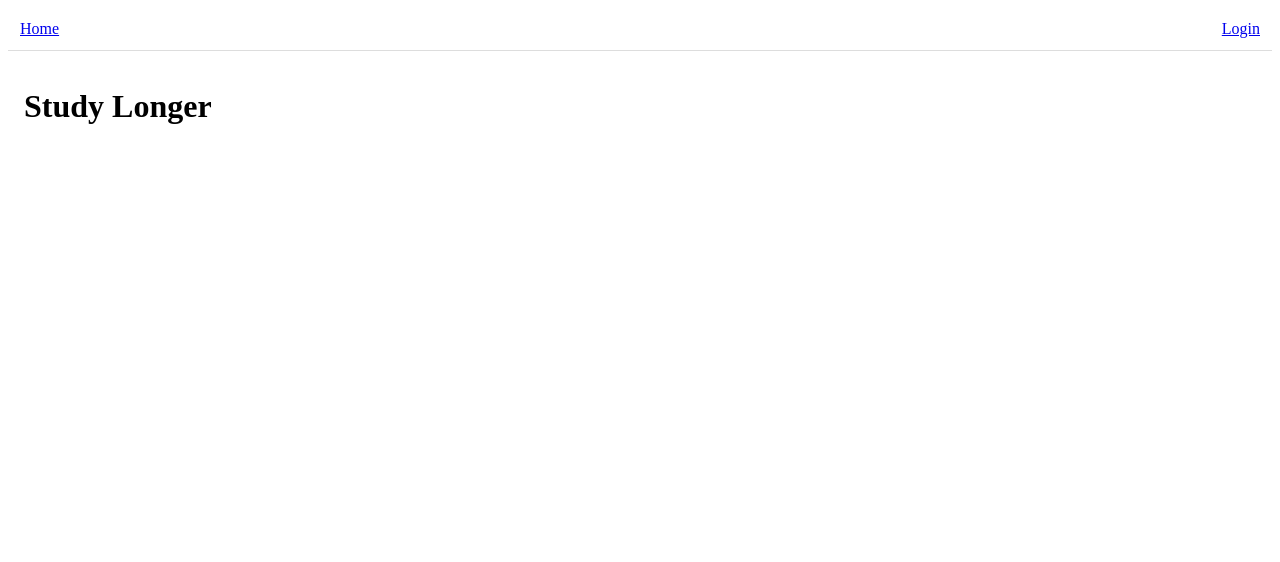
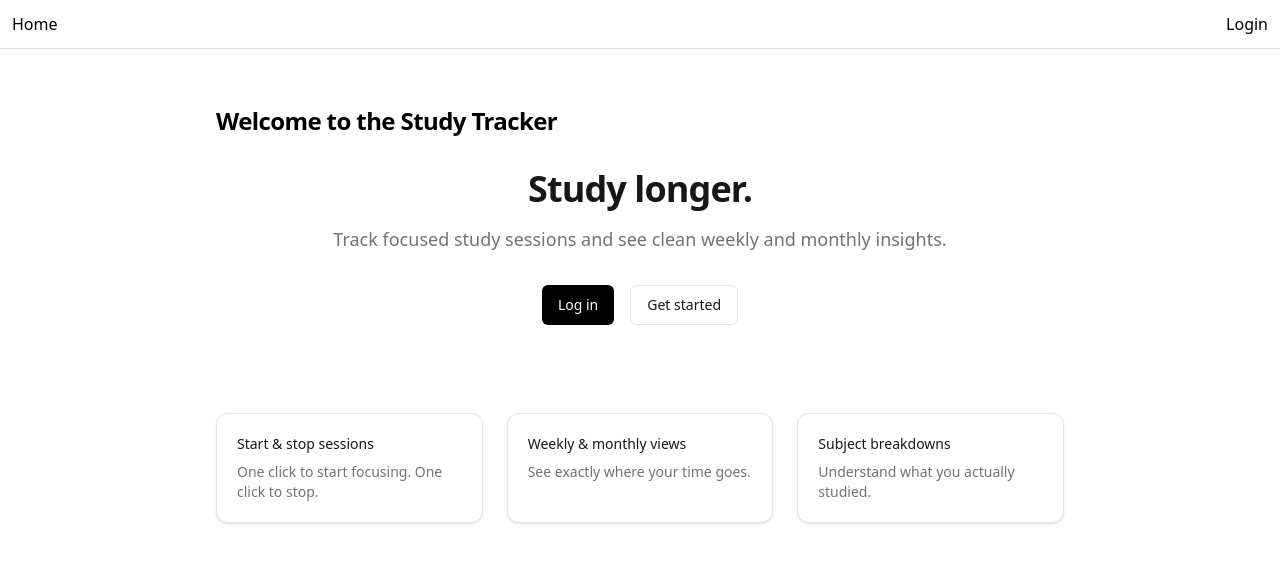
Before and after one commit to JackQinPSU/studyLonger, a React (Vite) app in the folder frontend/: page / in a window 1280 px wide. Shown: the top 562 px of the page. Built offline with nearby package versions, Linux system fonts and the light colour scheme; no server answers.

Commit message:
Dashboard and Landing Page frontend finished

```diff
--- a/frontend/package.json
+++ b/frontend/package.json
@@ -17,13 +17,18 @@
   },
   "devDependencies": {
     "@eslint/js": "^9.39.1",
+    "@tailwindcss/cli": "^4.1.18",
+    "@tailwindcss/postcss": "^4.1.18",
     "@types/react": "^19.2.5",
     "@types/react-dom": "^19.2.3",
     "@vitejs/plugin-react": "^5.1.1",
+    "autoprefixer": "^10.4.23",
     "eslint": "^9.39.1",
     "eslint-plugin-react-hooks": "^7.0.1",
     "eslint-plugin-react-refresh": "^0.4.24",
     "globals": "^16.5.0",
+    "postcss": "^8.5.6",
+    "tailwindcss": "^4.1.18",
     "vite": "^7.2.4"
   }
 }
--- /dev/null
+++ b/frontend/postcss.config.mjs
@@ -0,0 +1,5 @@
+export default {
+  plugins: {
+    "@tailwindcss/postcss": {},
+  },
+};
--- /dev/null
+++ b/frontend/src/components/Button.jsx
@@ -0,0 +1,21 @@
+export function PrimaryButton({ children, ...props }) {
+  return (
+    <button
+      {...props}
+      className="h-10 rounded-md bg-black px-4 text-sm font-medium text-white transition hover:bg-neutral-800 disabled:opacity-50"
+    >
+      {children}
+    </button>
+  );
+}
+
+export function SecondaryButton({ children, ...props }) {
+  return (
+    <button
+      {...props}
+      className="h-10 rounded-md border border-neutral-200 bg-white px-4 text-sm font-medium text-neutral-900 hover:bg-neutral-50 disabled:opacity-50"
+    >
+      {children}
+    </button>
+  );
+}
--- /dev/null
+++ b/frontend/src/components/Card.jsx
@@ -0,0 +1,13 @@
+export default function Card({ title, subtitle, children }) {
+  return (
+    <div className="rounded-xl border border-neutral-200 bg-white p-5 shadow-sm">
+      {(title || subtitle) && (
+        <div className="mb-4">
+          {title && <p className="text-sm font-medium text-neutral-900">{title}</p>}
+          {subtitle && <p className="mt-1 text-xs text-neutral-500">{subtitle}</p>}
+        </div>
+      )}
+      {children}
+    </div>
+  );
+}
--- /dev/null
+++ b/frontend/src/components/Page.jsx
@@ -0,0 +1,13 @@
+export default function Page({ title, description, children }) {
+  return (
+    <div className="min-h-screen bg-white">
+      <div className="mx-auto max-w-4xl px-6 py-10">
+        <h1 className="text-2xl font-semibold tracking-tight">{title}</h1>
+        {description && (
+          <p className="mt-1 text-sm text-neutral-500">{description}</p>
+        )}
+        <div className="mt-8 grid gap-6">{children}</div>
+      </div>
+    </div>
+  );
+}
--- /dev/null
+++ b/frontend/src/index.css
@@ -0,0 +1 @@
+@import "tailwindcss";
--- a/frontend/src/main.jsx
+++ b/frontend/src/main.jsx
@@ -1,7 +1,7 @@
 import React from "react";
 import ReactDOM from "react-dom/client";
 import { BrowserRouter, Routes, Route } from "react-router-dom";
-
+import "./index.css";
 import { AuthProvider } from "./context/AuthContext";
 import Layout from "./components/Layout";
 import Landing from "./pages/LandingPage";
--- a/frontend/src/pages/LandingPage.jsx
+++ b/frontend/src/pages/LandingPage.jsx
@@ -1,8 +1,59 @@
+import Page from "../components/Page";
+import Card from "../components/Card";
+import { PrimaryButton, SecondaryButton } from "../components/Button";
+import { Link } from "react-router-dom";
 
 export default function LandingPage() {
     return (
-        <div>
-            <h1>Study Longer</h1>
+    <Page title="Welcome to the Study Tracker" subtitle="Track focus. See progress.">
+      <div className="mx-auto max-w-2xl text-center">
+        <h1 className="text-4xl font-semibold tracking-tight text-neutral-900">
+          Study longer.
+        </h1>
+
+        <p className="mt-4 text-lg text-neutral-500">
+          Track focused study sessions and see clean weekly and monthly insights.
+        </p>
+
+        <div className="mt-8 flex justify-center gap-4">
+          <Link to="/Login">
+            <PrimaryButton>Log in</PrimaryButton>
+          </Link>
+
+          <Link to="/Login">
+            <SecondaryButton>Get started</SecondaryButton>
+          </Link>
         </div>
-    );
+      </div>
+
+      <div className="mt-16 grid gap-6 md:grid-cols-3">
+        <Card>
+          <p className="text-sm font-medium text-neutral-900">
+            Start & stop sessions
+          </p>
+          <p className="mt-2 text-sm text-neutral-500">
+            One click to start focusing. One click to stop.
+          </p>
+        </Card>
+
+        <Card>
+          <p className="text-sm font-medium text-neutral-900">
+            Weekly & monthly views
+          </p>
+          <p className="mt-2 text-sm text-neutral-500">
+            See exactly where your time goes.
+          </p>
+        </Card>
+
+        <Card>
+          <p className="text-sm font-medium text-neutral-900">
+            Subject breakdowns
+          </p>
+          <p className="mt-2 text-sm text-neutral-500">
+            Understand what you actually studied.
+          </p>
+        </Card>
+      </div>
+    </Page>
+  );
 }
```
Also changed, not shown: frontend/src/pages/Dashboard.jsx (+133 -52 lines), 1 other file (tests, documents, lock files or other folders).
